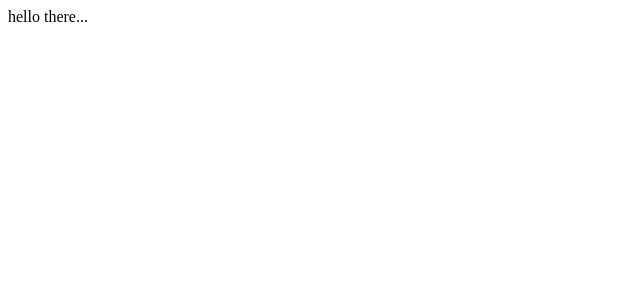
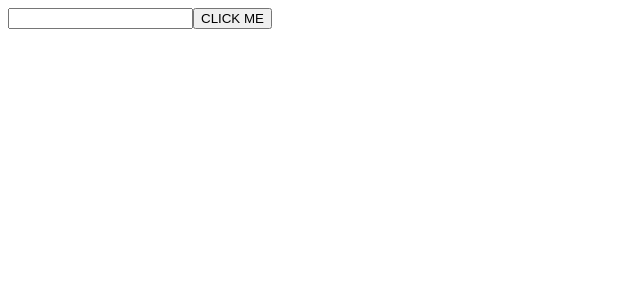
Before and after one commit to blksmk8483/pics, a React (Create React App) app: page / in a window 1280 px wide. Shown: the top 300 px of the page, without its empty margins (0-640 px from the left). Built offline with nearby package versions, Linux system fonts and the light colour scheme.

Commit message:
test to make sure it call and responds - Hooray

```diff
--- a/src/App.js
+++ b/src/App.js
@@ -1,5 +1,15 @@
+import SearchBar from './components/SearchBar';
+
 function App() {
-    return <div>hello there...</div>
-}
+    const handleSubmit = (term) => {
+        console.log('Do a search with', term);
+    }
+
+    return (
+    <div>
+        <SearchBar onSubmit={handleSubmit} />
+    </div>
+    );
+};
 
 export default App;
--- a/src/components/SearchBar.js
+++ b/src/components/SearchBar.js
@@ -1,5 +1,13 @@
-function SearchBar() {
-    return <div>SearchBar</div>
+function SearchBar({ onSubmit }) {
+    const handleClick = () => {
+        onSubmit('cars');
+    }
+    return (
+    <div>
+        <input />
+        <button onClick={handleClick}>CLICK ME</button>
+    </div>
+    );
 }
 
 export default SearchBar;
```
